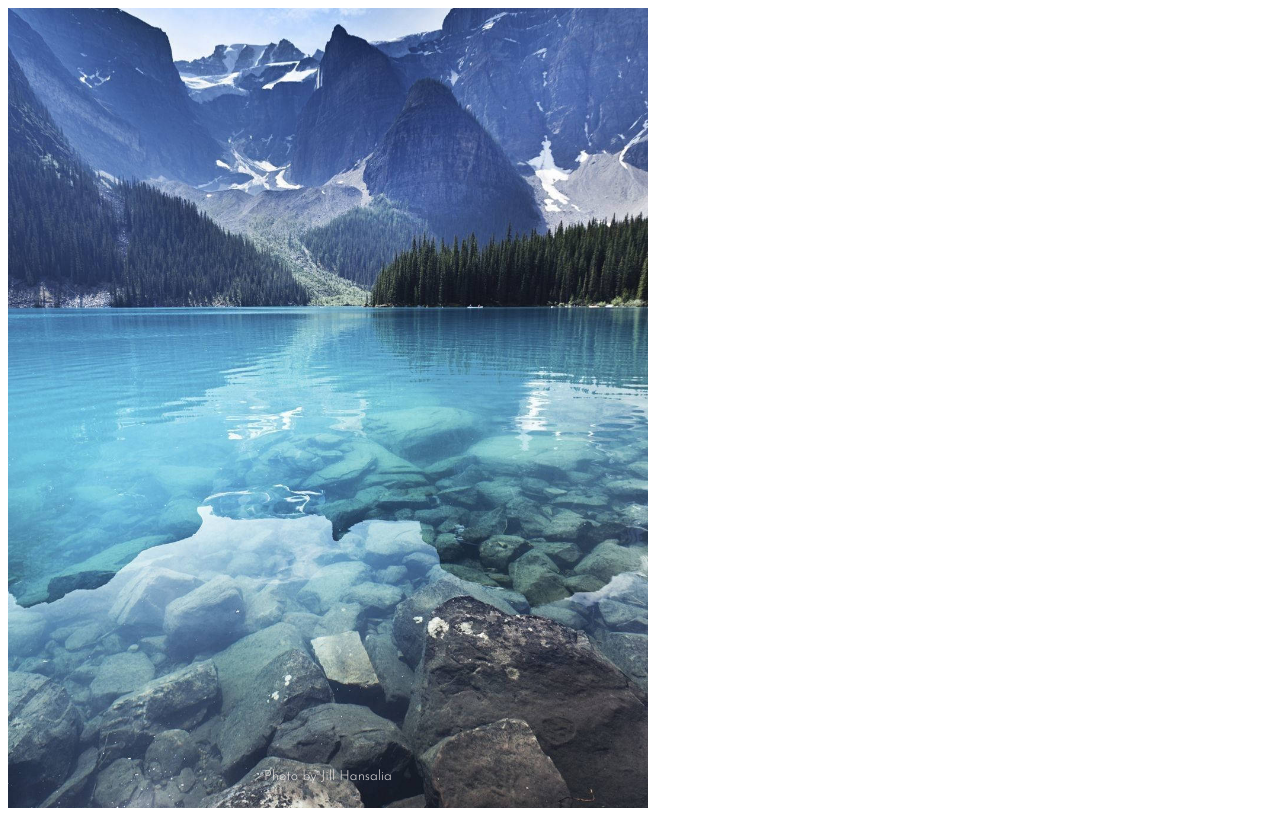
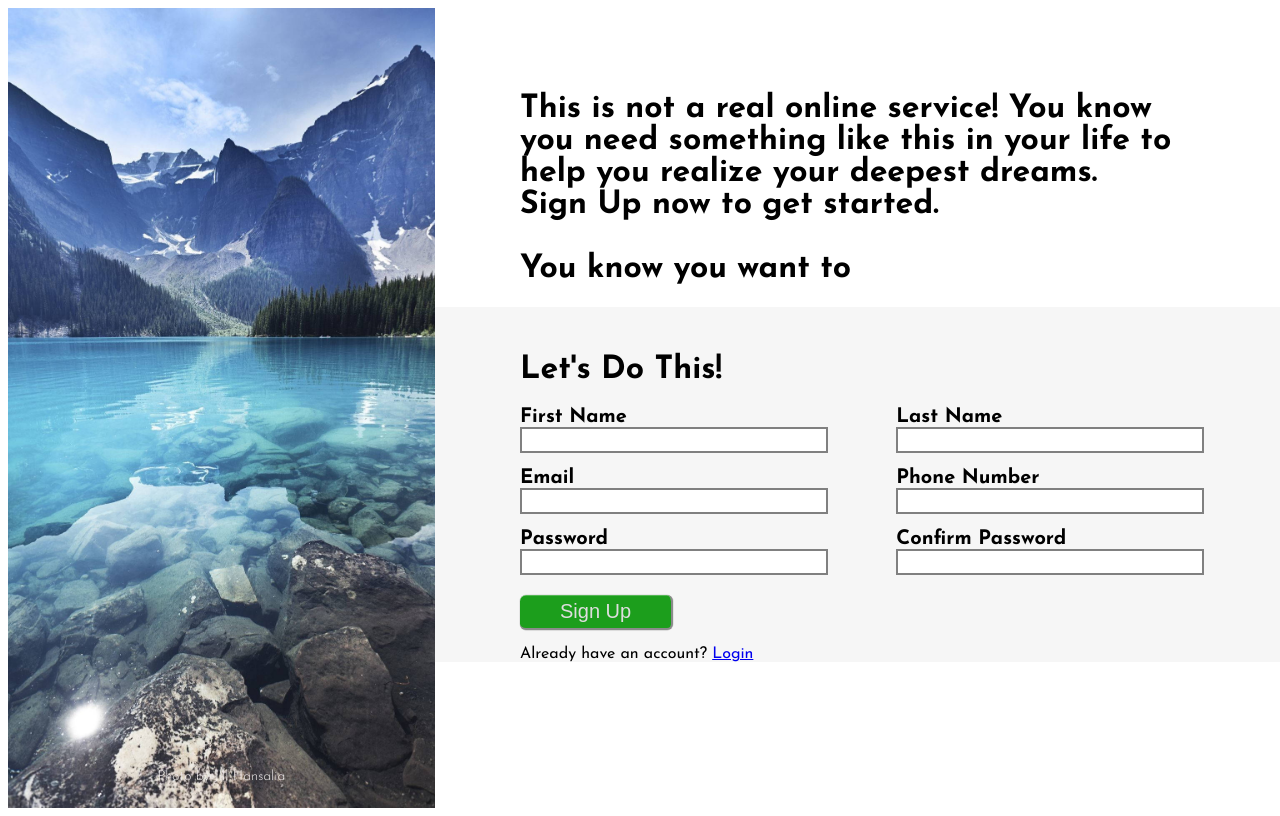
Before and after one commit to jhansali/SignUp-Form, a plain HTML site: page index.html in a window 1280 px wide. Drawn offline with Linux system fonts and the light colour scheme.

Commit message:
SignUp Form: Add form

```diff
--- a/index.html
+++ b/index.html
@@ -15,5 +15,49 @@
             <p class="image-info">Photo by Jill Hansalia</p>
         </div>
     </div>
+    <div class="form">
+        <div class="form-info">
+            <h1>This is not a real online service! You know you need something like this in your life to help you realize your deepest dreams. <br>Sign Up now to get started. <br><br> You know you want to</h1>
+        </div>
+        <form id="signup-form" action="#">
+            <h1>Let's Do This!</h1>
+            <div class="inputs">
+                <div class="first-name">
+                    <label for="first-name" class="form-label">First Name</label>
+                    <input type="text" id="first-name" class="form-input" required>
+                </div>
+                <div class="last-name">
+                    <label for="last-name" class="form-label">Last Name</label>
+                    <input type="text" id="last-name" class="form-input" required>
+                </div>
+            </div>
+            <div class="inputs">
+                <div class="email">
+                    <label for="email" class="form-label">Email</label>
+                    <input type="email" id="email" class="form-input" required>
+                </div>
+                <div class="phone-number">
+                    <label for="telephone" class="form-label">Phone Number</label>
+                    <input type="tel" id="telephone" class="form-input" required>
+                </div>
+            </div>
+            <div class="inputs">
+                <div class="password">
+                    <label for="pwd" class="form-label">Password</label>
+                    <input type="password" name="pwd" id="pwd" class="form-input" required>
+                    <p id="pwd-error-message" class="error-message">Passwords do not match!</p>
+                </div>
+                <div class="cnf-password">
+                    <label for="pwd" class="form-label">Confirm Password</label>
+                    <input type="password" name="pwd" id="pwd" class="form-input" required>
+                    <p id="pwd-error-message" class="error-message">Passwords do not match!</p>
+                </div>
+            </div>
+            <div class="form-end">
+                <button type="submit" class="btn">Sign Up</button>
+                <p class="form-para">Already have an account? <a href="login.html" class="form-link">Login</a></p>
+            </div>
+        </form>
+    </div>
 </body>
 </html>
--- a/style.css
+++ b/style.css
@@ -24,3 +24,94 @@ body{
     font-weight: 300;
     font-size: 14px;
 }
+
+.form{
+    width: 100%;
+    margin: 0;
+    padding: 0;
+    margin-top: 5%;
+}
+
+.form > *{
+    padding-left: 10%;
+    padding-right: 10%;
+}
+
+.form-label{
+    font-size: 20px;
+    font-weight: 900;
+    display: block;
+}
+
+.form-input{
+    border: 2px solid gray;
+    display: block;
+    width: 300px;
+    height: 20px;
+}
+
+.form-input:focus{
+    outline: none;
+    border: 2px solid rgb(78, 78, 191);
+}
+
+form {
+    padding-top: 3%;
+    width: 80%;
+    margin-left: 0%;
+    background-color: rgba(0, 0, 0, 0.034);
+}
+
+.inputs {
+    display: flex;
+    flex-direction: row;
+    width: 100%;
+    margin-top: 15px;
+}
+
+.inputs > :last-child {
+    padding-left: 10%;
+}
+
+.btn {
+    margin-top: 20px;
+    display: flex;
+    flex-direction: column;
+    align-items: center;
+    padding: 5px 40px;
+    border-radius: 6px;
+    border: none;
+    font-size: 20px;
+    background: #1c9e1c;
+    box-shadow: 0px 0.5px 1px rgba(0, 0, 0, 0.1),
+      inset 0px 0.5px 0.5px rgba(255, 255, 255, 0.5),
+      0px 0px 0px 0.5px rgba(0, 0, 0, 0.12);
+    color: #dfdedf;
+    user-select: none;
+    -webkit-user-select: none;
+    touch-action: manipulation;
+    cursor: pointer;
+    border-bottom: 2px solid rgb(139, 139, 139);
+    border-right: 2px solid rgb(139, 139, 139);
+}
+
+.btn:hover {
+    outline: 0;
+    box-shadow: inset 0px 0.8px 1px -0.25px rgba(255, 255, 255, 0.2),
+      0px 0.5px 1px rgba(0, 0, 0, 0.1), 0px 0px 0px 3.5px rgba(58, 108, 217, 0.5);
+}
+
+.error-border {
+    border: 2px solid red;
+}
+
+.error-message {
+    color: red;
+    display: none;
+    font-size: 0.9em;
+    margin-top: 0.2em;
+}
+
+.error-message.visible {
+    display: block;
+}
```
